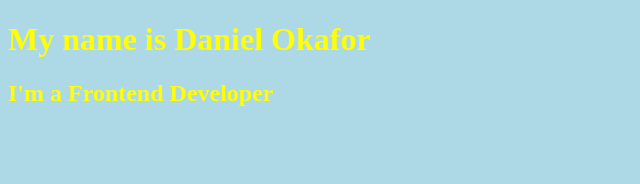
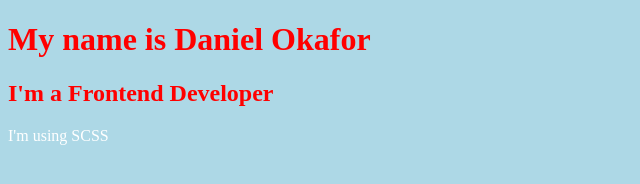
Before and after one commit to Buch-dev/git-upload, a plain HTML site: page index.html in a window 1280 px wide. Shown: the whole page, without its empty margins (0-640 px from the left). Drawn offline with Linux system fonts and the light colour scheme.

Commit message:
added scss

```diff
--- a/index.html
+++ b/index.html
@@ -6,9 +6,11 @@
     <meta name="viewport" content="width=device-width, initial-scale=1.0">
     <title>Git-Upload</title>
     <link rel="stylesheet" href="style.css">
+    <link rel="stylesheet" href="/dist/css/style.css">
 </head>
 <body>
     <h1>My name is Daniel Okafor</h1>
     <h2>I'm a Frontend Developer</h2>
+    <p>I'm using SCSS</p>
 </body>
 </html>
--- /dev/null
+++ b/scss/style.scss
@@ -0,0 +1,3 @@
+p {
+    color: #fff;
+}
```
Also changed, not shown: dist/css/style.css (added), style.css, 1 other file.
